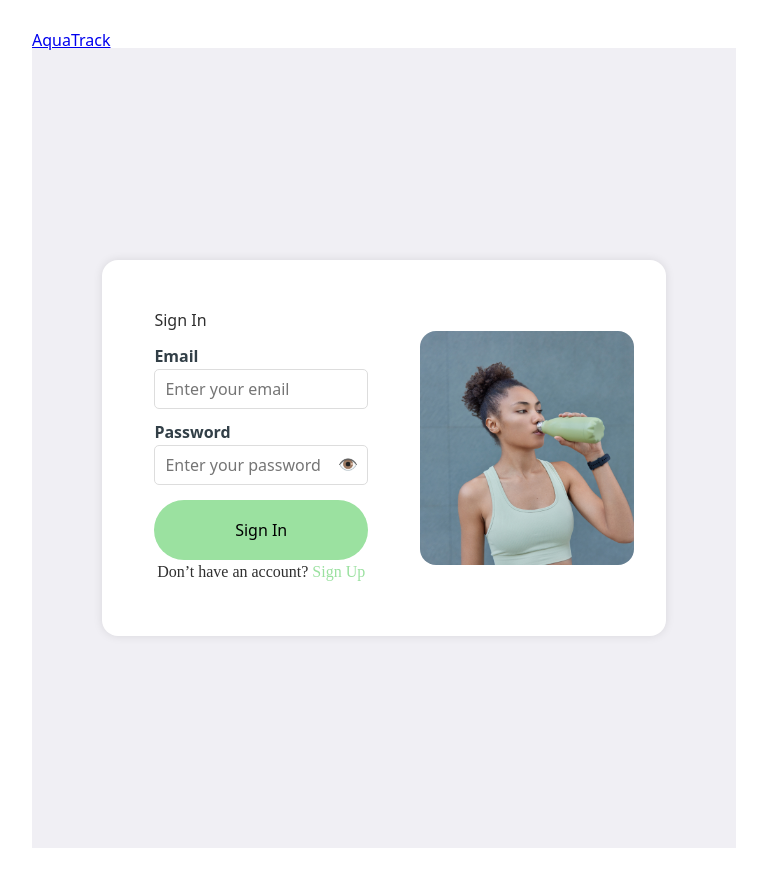
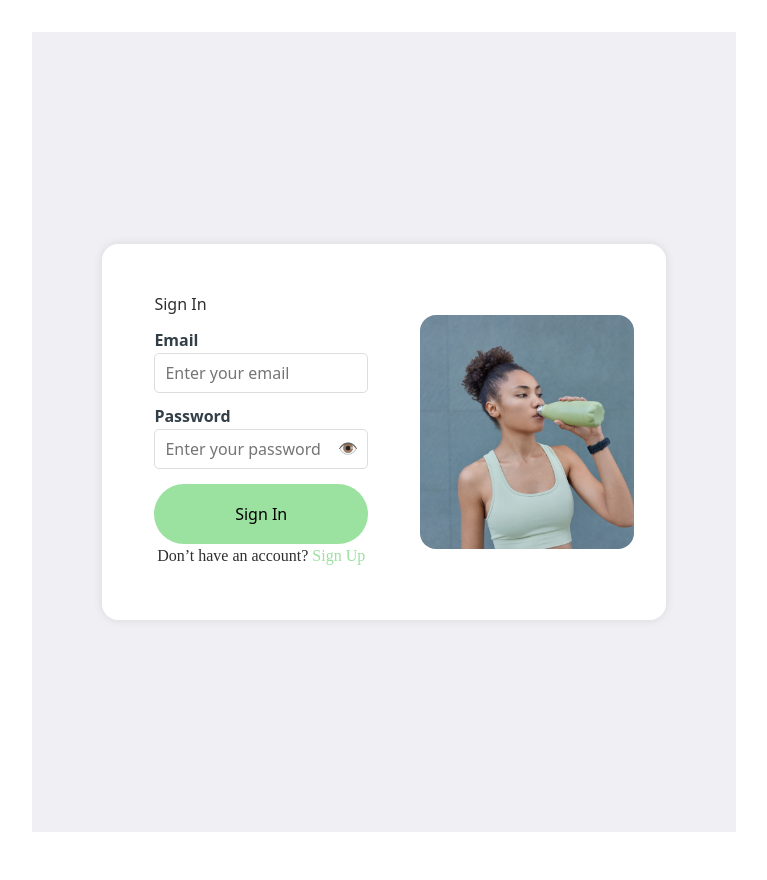
Before and after one commit to IIIMaroIII/HydroWise-frontend, a React (Vite) app: page /signin in a window 1280 px wide. Shown: the whole page, without its empty margins (256-1023 px from the left). Built offline with nearby package versions, Linux system fonts and the light colour scheme.

Commit message:
update structure

```diff
--- a/src/App.jsx
+++ b/src/App.jsx
@@ -11,7 +11,6 @@ import RestrictedRoute from './RestrictedRoute';
 import SharedLayout from './components/SharedLayout/SharedLayout.jsx';
 
 import './App.css';
-import Logo from './components/REUSABLE/Logo/Logo';
 import Container from './components/REUSABLE/Container/Container';
 
 function App() {
@@ -19,7 +18,6 @@ function App() {
     <>
       <SharedLayout>
         <Container>
-          <Logo />
           <Routes>
             {/* <Route
             path="/tracker"
--- a/src/components/WelcomeSection/WelcomeSection.jsx
+++ b/src/components/WelcomeSection/WelcomeSection.jsx
@@ -1,10 +1,12 @@
 import css from './WelcomeSection.module.css';
 
 import CustomNavLink from '../REUSABLE/CustomNavLink/CustomNavLink';
+import Logo from '../REUSABLE/Logo/Logo';
 
 const WelcomeSection = () => {
   return (
     <div>
+      <Logo />
       <p>Record daily water intake and track</p>
       <h1>Water consumption tracker</h1>
       <div className={css.homePageBtn}>
```
